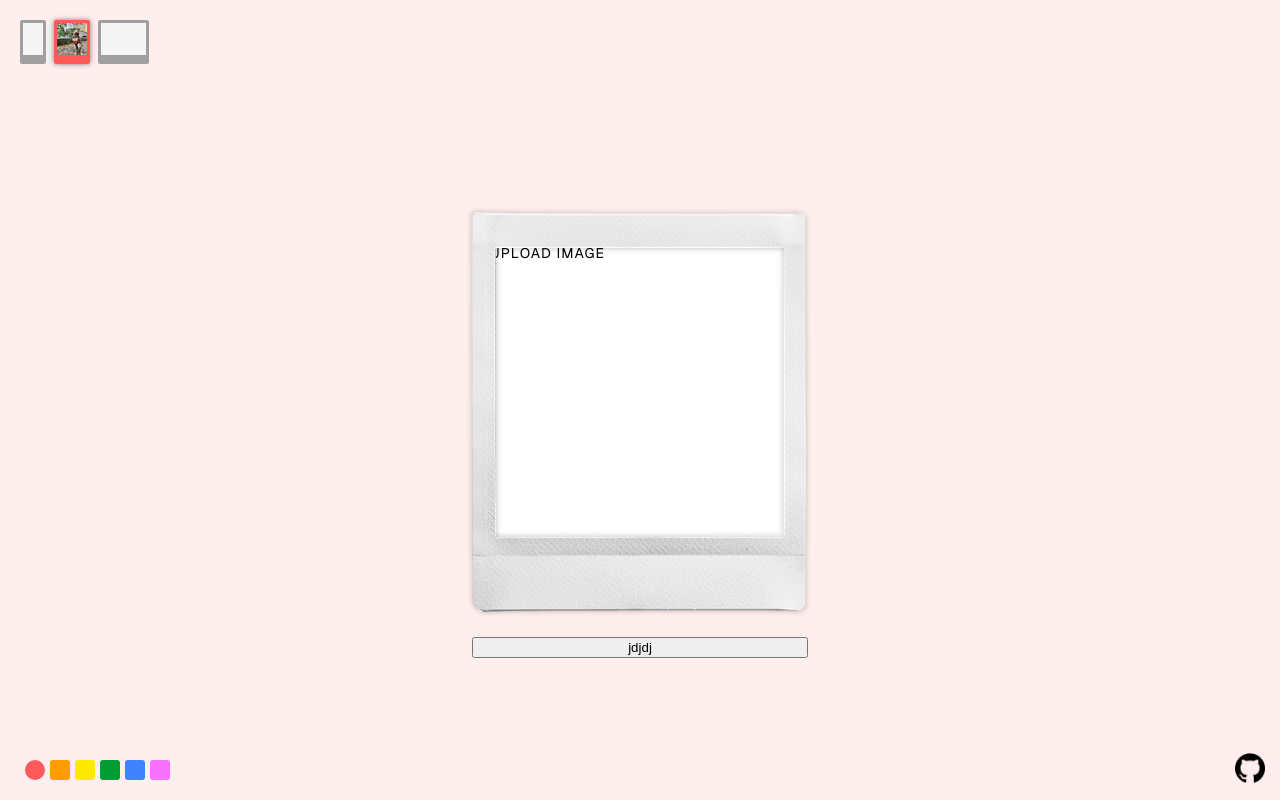
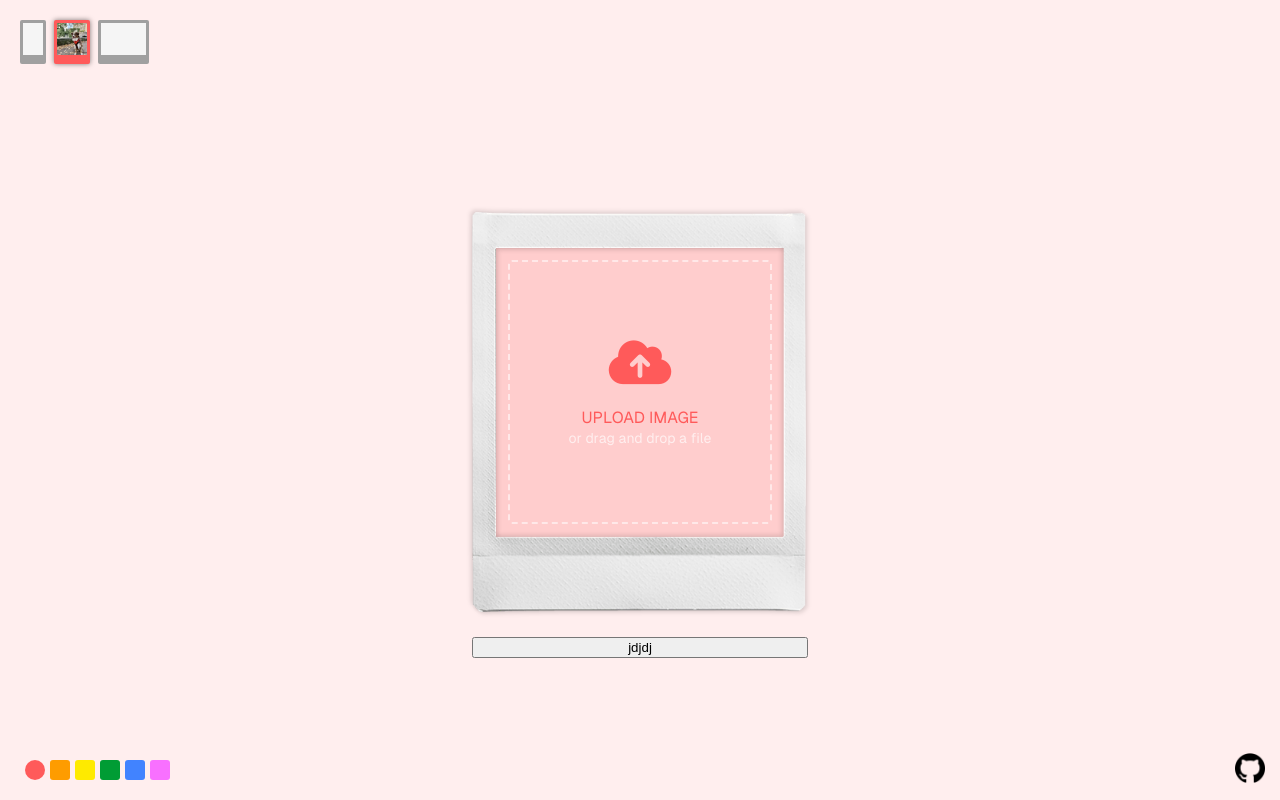
Before and after one commit to linssenste/instax-link-web, a Vue app: page / in a window 1280 px wide. Built offline with nearby package versions, Linux system fonts and the light colour scheme.

Commit message:
styled upload area in theme color

```diff
--- /dev/null
+++ b/src/components/layout/SelectUpload.vue
@@ -0,0 +1,96 @@
+<template>
+<div  data-testid="drop-area" v-on:click="uploadImage()" class="drop-area " >
+
+<div class="area-background" :style="backgroundColorStyling"/>
+<div class="area-border"></div>
+<input data-testid="input-file" v-on:change="inputChanged($event)" type="file" name=""
+	   accept="image/*" id='upload' hidden>
+
+	   <div style="position: absolute; left: 50%; top: 50%; transform: translate(-50%, -50%); width: 100%; text-align: center;">
+		<i :style="colorStyling" class="fa-solid fa-cloud-arrow-up" style="font-size: 50px; margin-bottom: 20px;"/>
+		<div :style="colorStyling"><b>UPLOAD IMAGE</b></div>
+		<div style="font-size: 14px; font-weight: 200; margin-top: 2px">or drag and drop a file </div>
+	</div>
+
+</div>
+</template>
+
+<script lang="ts" setup>
+import { computed } from 'vue';
+
+
+const props = defineProps<{
+	config: any
+}>();
+const emit = defineEmits(['selected']);
+
+
+
+const backgroundColorStyling = computed(() => {
+	return `background-color:  var(--${props.config.theme}-color);`
+})
+
+const colorStyling = computed(() => {
+	return `color:  var(--${props.config.theme}-color);`
+})
+
+
+function inputChanged(e: Event): void {
+	e.preventDefault();
+	e.stopImmediatePropagation();
+
+	const file = (e.target as any).files[0];
+
+	emit('selected', file)
+
+}
+
+function uploadImage(): void {
+	console.log("JS")
+	document.getElementById('upload')?.click();
+}
+
+</script>
+
+
+<style scoped>
+
+
+.drop-area {
+	position: relative;
+	width: 100%;
+	height: 100%;
+	background-color: white;
+	cursor: pointer;
+	color: #FFFFFFAA;
+	transition: all 150ms ease-in-out;
+
+}
+
+.area-background {
+	width: 100%;
+	height: 100%;
+	position: absolute;
+	opacity: .3
+}
+.area-border {
+position: absolute;
+	top: 50%;
+	left: 50%;
+	transform: translate(-50%, -50%);
+	width: calc(100% - 40px);
+	height: calc(100% - 40px);
+	border: 2px dashed #FFFFFF88;
+	border-radius: 4px;
+	transition: all 150ms ease-in-out;
+
+}
+
+.drop-area:hover {
+	color: #FFFFFF;
+}
+
+.drop-area:hover .area-border {
+	border: 2px dashed #FFFFFFFF;
+}
+</style>
--- a/src/components/polaroid/PolaroidEditor.vue
+++ b/src/components/polaroid/PolaroidEditor.vue
@@ -10,19 +10,7 @@
 
 					<CropperArea v-if="image" :config="config" :image="image" />
 
-					<div v-else data-testid="drop-area" v-on:click="uploadImage()" class="drop-area ">
-
-						<input data-testid="input-file" v-on:change="inputChanged($event)" type="file" name=""
-							   accept="image/*" id='upload' hidden>
-
-						<div class="d-flex flex-column ma-0 mt-4 align-center">
-
-							<!-- <v-icon color="grey-darken-2" size="40">mdi-image</v-icon> -->
-							<span style="text-transform: uppercase; letter-spacing: 1.05px; font-size: 14px"
-								  class="text-grey-darken-2 ml-2 mt-2 font-weight-bold">Upload image</span>
-
-						</div>
-					</div>
+					<SelectUpload v-else :config="config" v-on:selected="getFileData($event)"/>
 
 
 				</template>
@@ -40,6 +28,7 @@ import { ref, computed, onUnmounted, onMounted } from 'vue'
 import ImageCompressor from 'image-compressor.js';
 import CropperArea from './CropperArea.vue';
 import DropUpload from '../layout/DropUpload.vue';
+import SelectUpload from '../layout/SelectUpload.vue';
 
 
 const props = defineProps<{
@@ -52,26 +41,12 @@ const props = defineProps<{
 
 
 
-
-
 const image = ref<string | null>(null);
 
 
-function uploadImage(): void {
-	console.log("JS")
-	document.getElementById('upload')?.click();
-}
 
 
-function inputChanged(e: Event): void {
-	e.preventDefault();
-	e.stopImmediatePropagation();
 
-	const file = (e.target as any).files[0];
-
-	getFileData(file)
-
-}
 
 function getFileData(file: File): void {
 
@@ -102,4 +77,6 @@ props.config;
 	top: calc(50% + 50px);
 	transform: translate(-50%, -50%);
 }
+
+
 </style>
--- a/src/components/polaroid/PolaroidFrame.vue
+++ b/src/components/polaroid/PolaroidFrame.vue
@@ -36,11 +36,11 @@ const props = defineProps<{
 
 const polaroidImageSource = computed(() => {
 	if (props.config.width === 600) {
-		return '/polaroids/mini.webp';
+		return '/polaroids/mini.png';
 	} else if (props.config.width === 800) {
 		return '/polaroids/square.webp';
 	} else {
-		return '/polaroids/large.webp';
+		return '/polaroids/large.png';
 	}
 });
 
@@ -75,6 +75,7 @@ const polaroidImageSource = computed(() => {
 .inner {
 	height: 300px;
 	background-color: white;
+	z-index: 2000000;
 }
 
 .inner-600 {
```
Also changed, not shown: public/polaroids/large.png (added), public/polaroids/mini.png (added).
